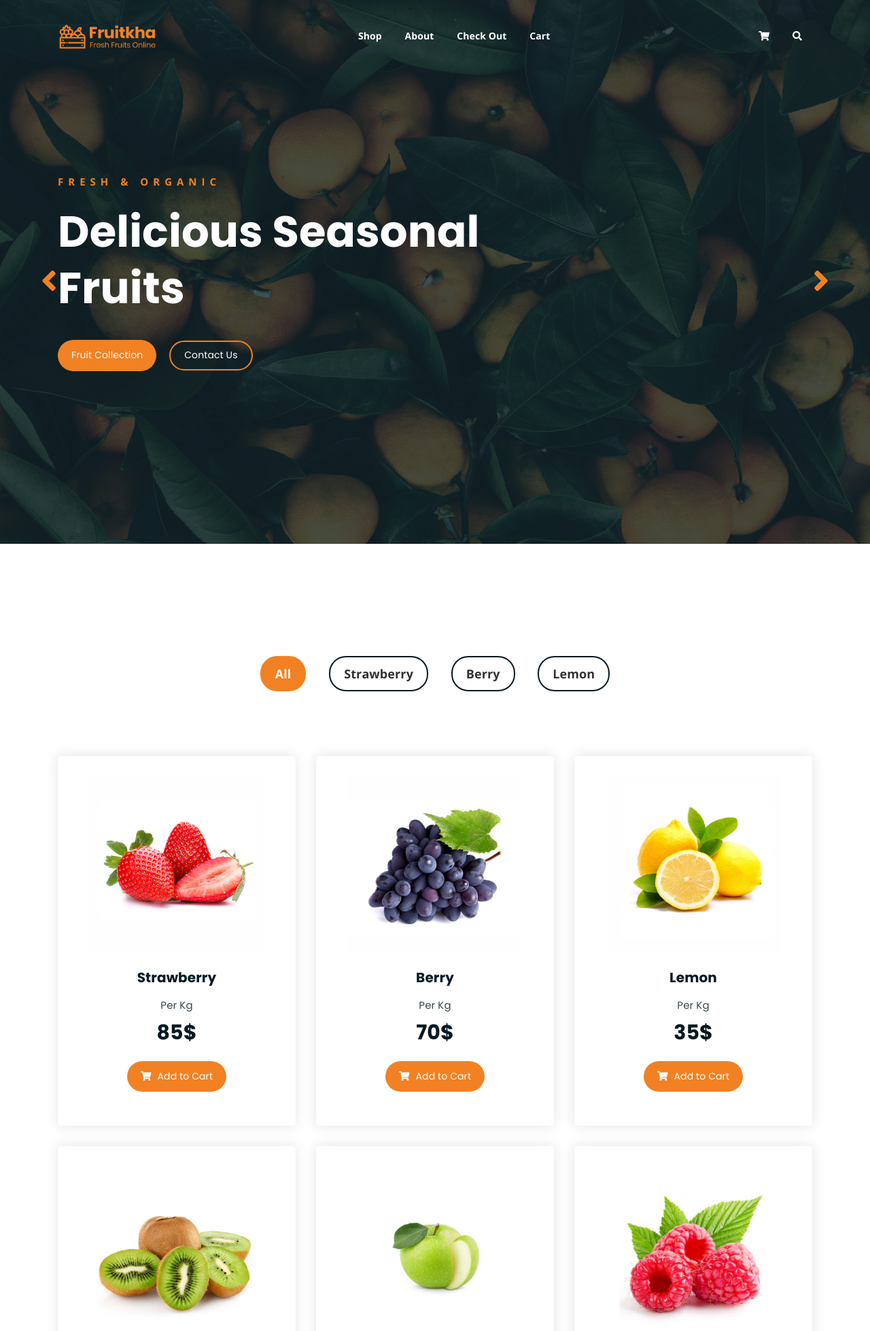
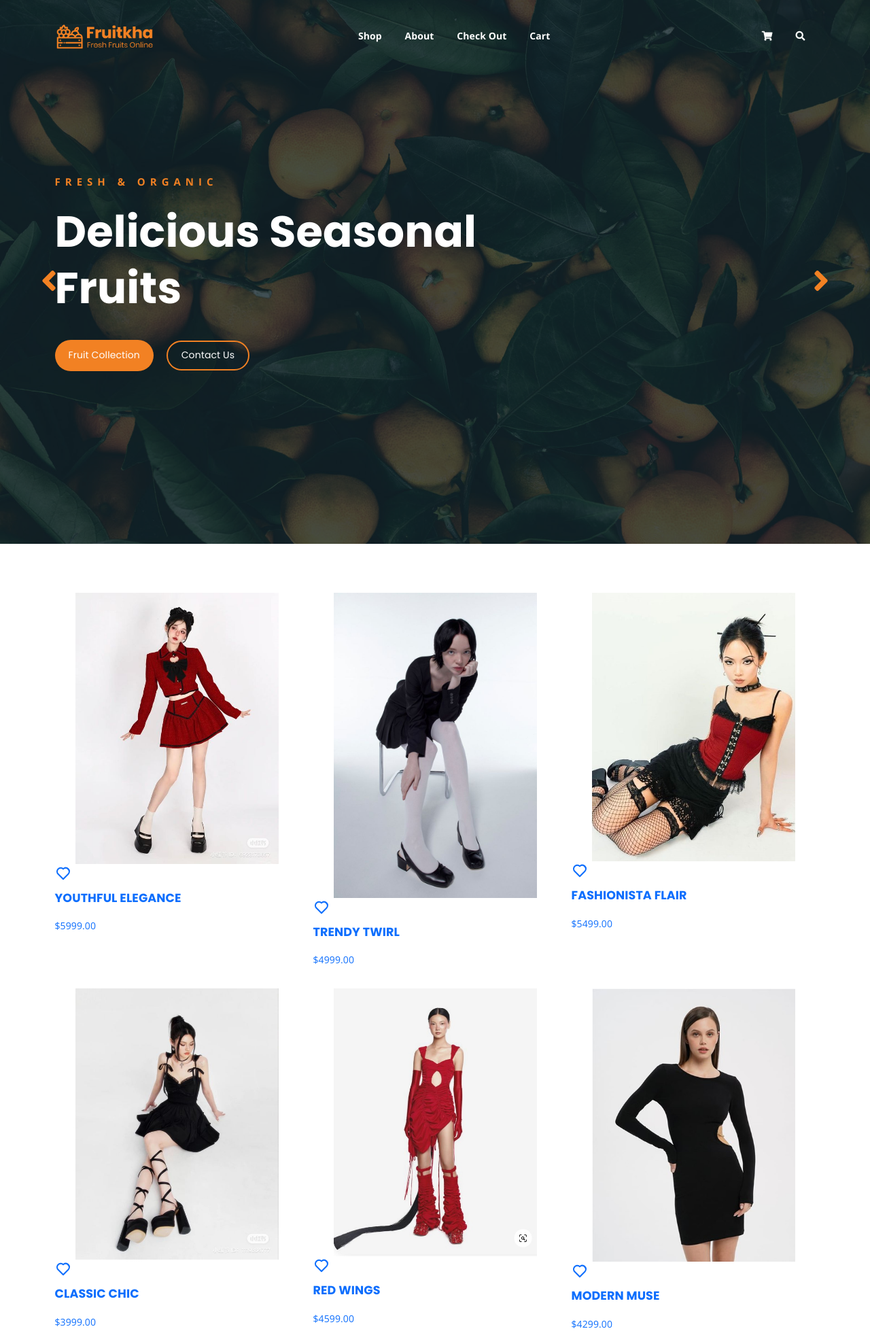
Before and after one commit to ByterGame/Karmen-dress-store, a Django app: page / in a window 1280 px wide. Shown: the top 1958 px of the page at 68% size. Run offline with Django 5.2, Linux system fonts and the light colour scheme; data comes from the database, SQL or seed files in the repository; style sheets or scripts are compiled from the project's sources; some libraries are stand-ins or nearby versions.

Commit message:
downloaded our cards from the database

```diff
--- a/templates/index.html
+++ b/templates/index.html
@@ -31,6 +31,12 @@
 	<link rel="stylesheet" href="{% static 'css/main.css'%}">
 	<!-- responsive -->
 	<link rel="stylesheet" href="{% static 'css/responsive.css'%}">
+	<link href="https://cdn.jsdelivr.net/npm/bootstrap@5.3.0-alpha3/dist/css/bootstrap.min.css" rel="stylesheet"
+    	integrity="sha384-KK94CHFLLe+nY2dmCWGMq91rCGa5gtU4mk92HdvYe+M/SXH301p5ILy+dN9+nJOZ" crossorigin="anonymous">
+  	<link rel="stylesheet" type="text/css" href="{% static 'css/style.css'%}">
+  	<link
+    	href="https://fonts.googleapis.com/css2?family=Jost:ital,wght@0,300;0,400;0,500;0,700;1,300;1,400;1,500;1,700&family=Marcellus&display=swap"
+    	rel="stylesheet">
 
 </head>
 <body>
@@ -163,103 +169,45 @@
 	</div>
 	<!-- end home page slider -->
 
-
+	<svg xmlns="http://www.w3.org/2000/svg" style="display: none;">
+		<defs>
+		  <symbol xmlns="http://www.w3.org/2000/svg" id="heart" viewBox="0 0 24 24">
+			<path fill="currentColor"
+			  d="M20.16 4.61A6.27 6.27 0 0 0 12 4a6.27 6.27 0 0 0-8.16 9.48l7.45 7.45a1 1 0 0 0 1.42 0l7.45-7.45a6.27 6.27 0 0 0 0-8.87Zm-1.41 7.46L12 18.81l-6.75-6.74a4.28 4.28 0 0 1 3-7.3a4.25 4.25 0 0 1 3 1.25a1 1 0 0 0 1.42 0a4.27 4.27 0 0 1 6 6.05Z" />
+		  </symbol>
+		</defs>
+	  </svg>
 	<!-- products -->
-	<div class="product-section mt-150 mb-150">
-		<div class="container">
-
-			<div class="row">
-                <div class="col-md-12">
-                    <div class="product-filters">
-                        <ul>
-                            <li class="active" data-filter="*">All</li>
-                            <li data-filter=".strawberry">Strawberry</li>
-                            <li data-filter=".berry">Berry</li>
-                            <li data-filter=".lemon">Lemon</li>
-                        </ul>
+	<section id="dress-list" class="py-5">
+        <div class="container">
+            <div class="row">
+                {% for dress in products %}
+                <div class="col-md-4">
+                    <div class="product-item image-zoom-effect link-effect">
+                        <div class="image-holder position-relative">
+                            <a href="index.html">
+                                <img src="{{ dress.photo.url }}" alt="{{ dress.name }}" class="product-image img-fluid">
+                            </a>
+                            <a href="index.html" class="btn-icon btn-wishlist">
+                                <svg width="24" height="24" viewBox="0 0 24 24">
+                                    <use xlink:href="#heart"></use>
+                                </svg>
+                            </a>
+                        </div>
+                        <div class="product-content">
+                            <h5 class="element-title text-uppercase fs-5 mt-3">
+                                <a href="index.html">{{ dress.name }}</a>
+                            </h5>
+                            <a href="#" class="text-decoration-none" data-after="Add to cart">
+                                <span>${{ dress.cost }}</span>
+                            </a>
+                        </div>
                     </div>
                 </div>
+                {% endfor %}
             </div>
-
-			<div class="row product-lists">
-				<div class="col-lg-4 col-md-6 text-center strawberry">
-					<div class="single-product-item">
-						<div class="product-image">
-							<a href="{% url 'products:single_product' %}"><img src="{% static 'img/products/product-img-1.jpg'%}" alt=""></a>
-						</div>
-						<h3>Strawberry</h3>
-						<p class="product-price"><span>Per Kg</span> 85$ </p>
-						<a href="{% url 'products:cart' %}" class="cart-btn"><i class="fas fa-shopping-cart"></i> Add to Cart</a>
-					</div>
-				</div>
-				<div class="col-lg-4 col-md-6 text-center berry">
-					<div class="single-product-item">
-						<div class="product-image">
-							<a href="{% url 'products:single_product' %}"><img src="{% static 'img/products/product-img-2.jpg'%}" alt=""></a>
-						</div>
-						<h3>Berry</h3>
-						<p class="product-price"><span>Per Kg</span> 70$ </p>
-						<a href="{% url 'products:cart' %}" class="cart-btn"><i class="fas fa-shopping-cart"></i> Add to Cart</a>
-					</div>
-				</div>
-				<div class="col-lg-4 col-md-6 text-center lemon">
-					<div class="single-product-item">
-						<div class="product-image">
-							<a href="{% url 'products:single_product' %}"><img src="{% static 'img/products/product-img-3.jpg'%}" alt=""></a>
-						</div>
-						<h3>Lemon</h3>
-						<p class="product-price"><span>Per Kg</span> 35$ </p>
-						<a href="{% url 'products:cart' %}" class="cart-btn"><i class="fas fa-shopping-cart"></i> Add to Cart</a>
-					</div>
-				</div>
-				<div class="col-lg-4 col-md-6 text-center">
-					<div class="single-product-item">
-						<div class="product-image">
-							<a href="{% url 'products:single_product' %}"><img src="{% static 'img/products/product-img-4.jpg'%}" alt=""></a>
-						</div>
-						<h3>Avocado</h3>
-						<p class="product-price"><span>Per Kg</span> 50$ </p>
-						<a href="{% url 'products:cart' %}" class="cart-btn"><i class="fas fa-shopping-cart"></i> Add to Cart</a>
-					</div>
-				</div>
-				<div class="col-lg-4 col-md-6 text-center">
-					<div class="single-product-item">
-						<div class="product-image">
-							<a href="{% url 'products:single_product' %}"><img src="{% static 'img/products/product-img-5.jpg'%}" alt=""></a>
-						</div>
-						<h3>Green Apple</h3>
-						<p class="product-price"><span>Per Kg</span> 45$ </p>
-						<a href="{% url 'products:cart' %}" class="cart-btn"><i class="fas fa-shopping-cart"></i> Add to Cart</a>
-					</div>
-				</div>
-				<div class="col-lg-4 col-md-6 text-center strawberry">
-					<div class="single-product-item">
-						<div class="product-image">
-							<a href="{% url 'products:single_product' %}"><img src="{% static 'img/products/product-img-6.jpg'%}" alt=""></a>
-						</div>
-						<h3>Strawberry</h3>
-						<p class="product-price"><span>Per Kg</span> 80$ </p>
-						<a href="{% url 'products:cart' %}" class="cart-btn"><i class="fas fa-shopping-cart"></i> Add to Cart</a>
-					</div>
-				</div>
-			</div>
-
-			<div class="row">
-				<div class="col-lg-12 text-center">
-					<div class="pagination-wrap">
-						<ul>
-							<li><a href="#">Prev</a></li>
-							<li><a href="#">1</a></li>
-							<li><a class="active" href="#">2</a></li>
-							<li><a href="#">3</a></li>
-							<li><a href="#">Next</a></li>
-						</ul>
-					</div>
-				</div>
-			</div>
-		</div>
-	</div>
-	<!-- end products -->
+        </div>
+    </section>
 
 	<!-- footer -->
 	<div class="footer-area">
@@ -319,7 +267,6 @@
 		</div>
 	</div>
 	<!-- end copyright -->
-
 	<!-- jquery -->
 	<script src="{% static 'js/jquery-1.11.3.min.js'%}"></script>
 	<!-- bootstrap -->
@@ -335,7 +282,6 @@
 	<!-- magnific popup -->
 	<script src="{% static 'js/jquery.magnific-popup.min.js'%}"></script>
 	<!-- mean menu -->
-	<script src="{% static 'js/jquery.meanmenu.min.js'%}"></script>
 	<!-- sticker js -->
 	<script src="{% static 'js/sticker.js'%}"></script>
 	<!-- main js -->
```
